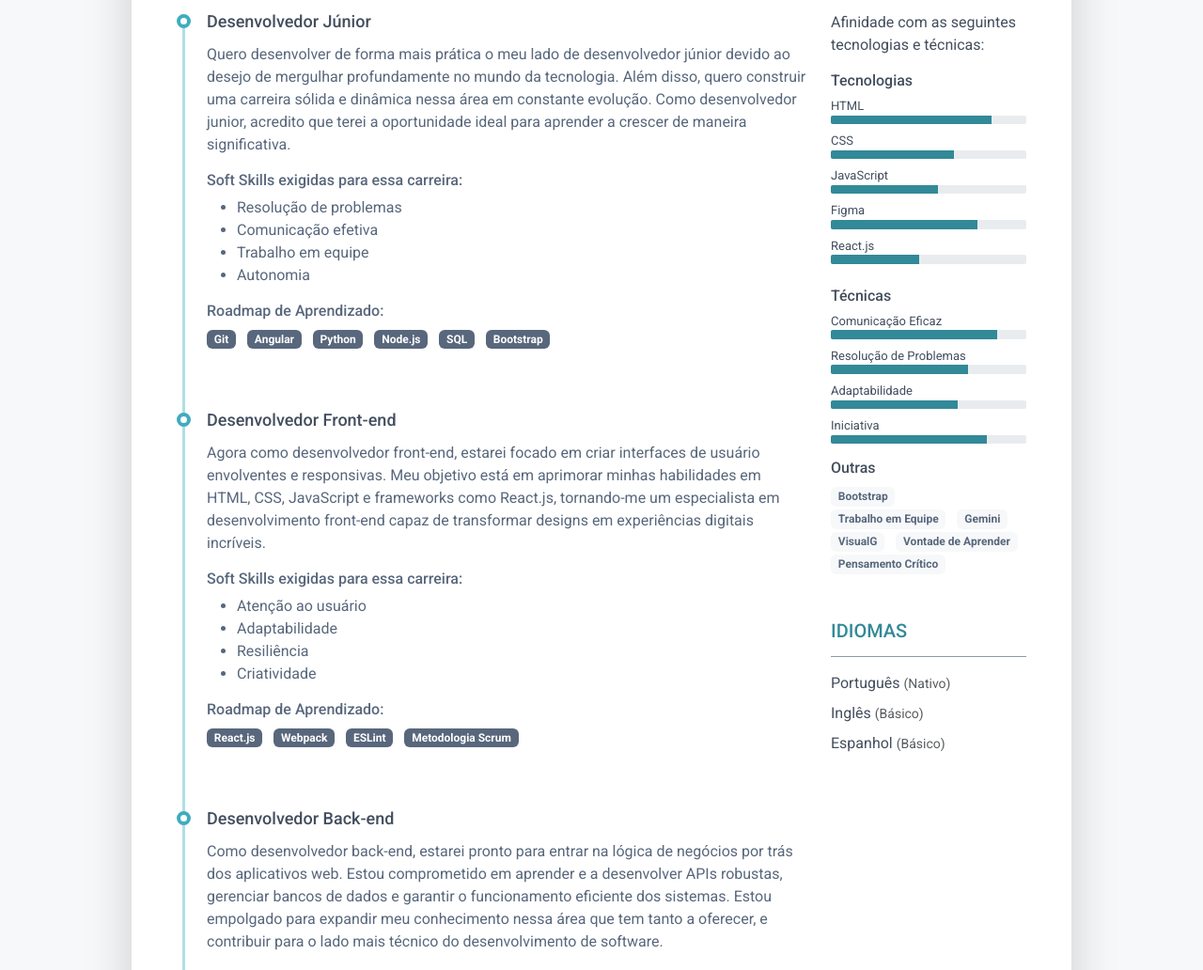
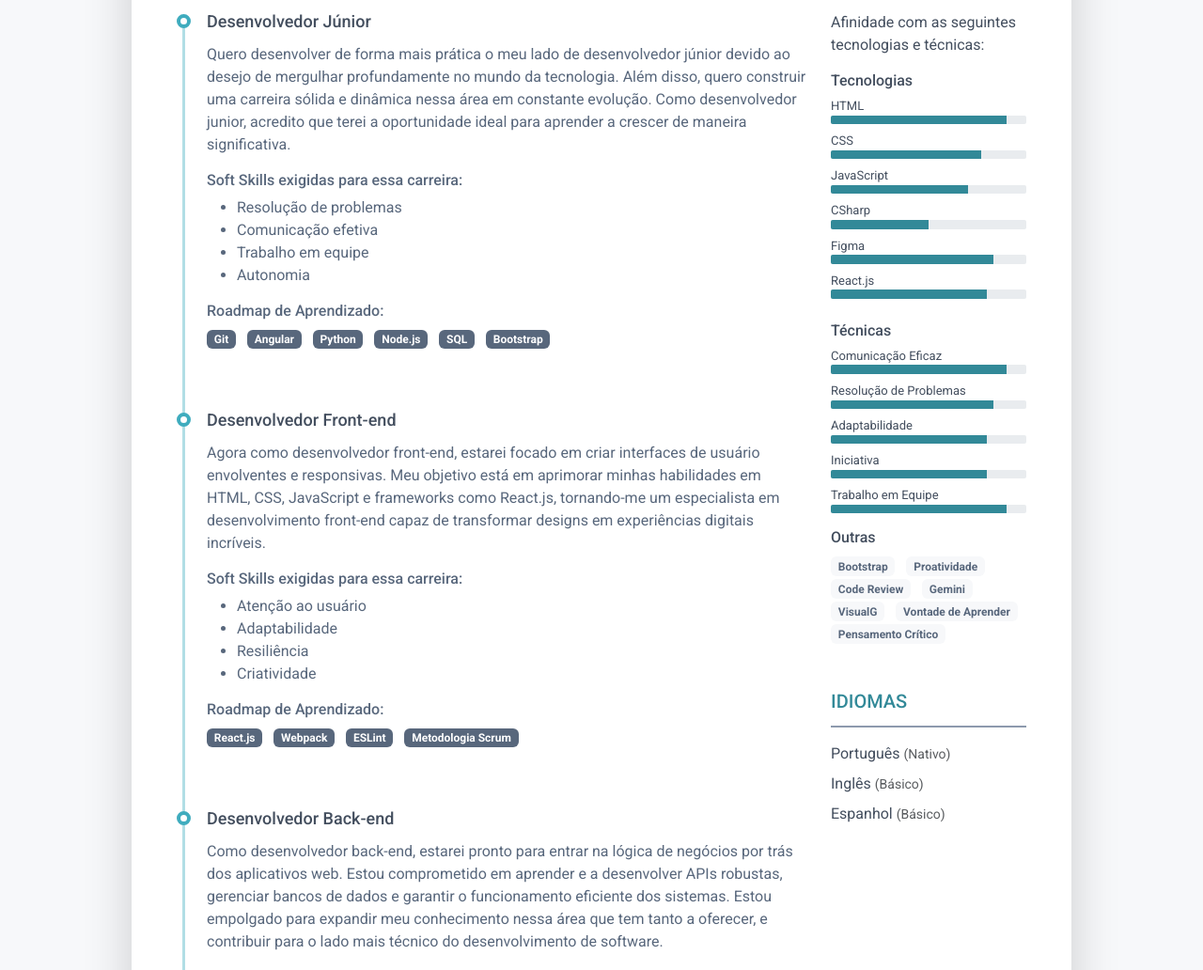
Before and after one commit to Yan-MR/MapaDeCarreira, a plain HTML site: page index.html in a window 1280 px wide. Shown: the part 620-1652 px from the top of the page at 94% size. Drawn offline with Linux system fonts and the light colour scheme.

Commit message:
Add files via upload

```diff
--- a/index.html
+++ b/index.html
@@ -64,7 +64,7 @@
                       <a class="text-link" href="https://github.com/Yan-MR">
                         <span class="fa-container text-center me-2">
                           <i class="fab fa-github-alt fa-fw"></i></span
-                        >Yan-MR
+                        >Yan-mr
                       </a>
                     </li>
                   </ul>
@@ -453,7 +453,7 @@
                           <div
                             class="progress-bar theme-progress-bar-dark"
                             role="progressbar"
-                            style="width: 82%"
+                            style="width: 90%"
                             aria-valuenow="25"
                             aria-valuemin="0"
                             aria-valuemax="100"
@@ -466,7 +466,7 @@
                           <div
                             class="progress-bar theme-progress-bar-dark"
                             role="progressbar"
-                            style="width: 63%"
+                            style="width: 77%"
                             aria-valuenow="25"
                             aria-valuemin="0"
                             aria-valuemax="100"
@@ -479,21 +479,33 @@
                           <div
                             class="progress-bar theme-progress-bar-dark"
                             role="progressbar"
-                            style="width: 55%"
+                            style="width: 70%"
                             aria-valuenow="25"
                             aria-valuemin="0"
                             aria-valuemax="100"
                           ></div>
                         </div>
                       </li>
-
+                      <li class="mb-2">
+                        <div class="resume-skill-name">CSharp</div>
+                        <div class="progress resume-progress">
+                          <div
+                            class="progress-bar theme-progress-bar-dark"
+                            role="progressbar"
+                            style="width: 50%"
+                            aria-valuenow="25"
+                            aria-valuemin="0"
+                            aria-valuemax="100"
+                          ></div>
+                        </div>
+                      </li>
                       <li class="mb-2">
                         <div class="resume-skill-name">Figma</div>
                         <div class="progress resume-progress">
                           <div
                             class="progress-bar theme-progress-bar-dark"
                             role="progressbar"
-                            style="width: 75%"
+                            style="width: 83%"
                             aria-valuenow="25"
                             aria-valuemin="0"
                             aria-valuemax="100"
@@ -506,7 +518,7 @@
                           <div
                             class="progress-bar theme-progress-bar-dark"
                             role="progressbar"
-                            style="width: 45%"
+                            style="width: 80%"
                             aria-valuenow="25"
                             aria-valuemin="0"
                             aria-valuemax="100"
@@ -525,7 +537,7 @@
                           <div
                             class="progress-bar theme-progress-bar-dark"
                             role="progressbar"
-                            style="width: 85%"
+                            style="width: 90%"
                             aria-valuenow="25"
                             aria-valuemin="0"
                             aria-valuemax="100"
@@ -538,7 +550,7 @@
                           <div
                             class="progress-bar theme-progress-bar-dark"
                             role="progressbar"
-                            style="width: 70%"
+                            style="width: 83%"
                             aria-valuenow="25"
                             aria-valuemin="0"
                             aria-valuemax="100"
@@ -551,7 +563,7 @@
                           <div
                             class="progress-bar theme-progress-bar-dark"
                             role="progressbar"
-                            style="width: 65%"
+                            style="width: 80%"
                             aria-valuenow="25"
                             aria-valuemin="0"
                             aria-valuemax="100"
@@ -571,6 +583,19 @@
                           ></div>
                         </div>
                       </li>
+                      <li class="mb-2">
+                        <div class="resume-skill-name">Trabalho em Equipe</div>
+                        <div class="progress resume-progress">
+                          <div
+                            class="progress-bar theme-progress-bar-dark"
+                            role="progressbar"
+                            style="width: 90%"
+                            aria-valuenow="25"
+                            aria-valuemin="0"
+                            aria-valuemax="100"
+                          ></div>
+                        </div>
+                      </li>
                     </ul>
                   </div>
                   <div class="resume-skill-item">
@@ -580,7 +605,10 @@
                         <span class="badge badge-light">Bootstrap</span>
                       </li>
                       <li class="list-inline-item">
-                        <span class="badge badge-light">Trabalho em Equipe</span>
+                        <span class="badge badge-light">Proatividade</span>
+                      </li>
+                      <li class="list-inline-item">
+                        <span class="badge badge-light">Code Review</span>
                       </li>
                       <li class="list-inline-item">
                         <span class="badge badge-light">Gemini</span>
```
